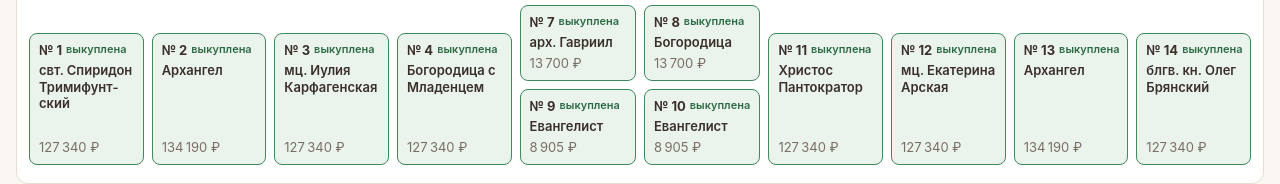
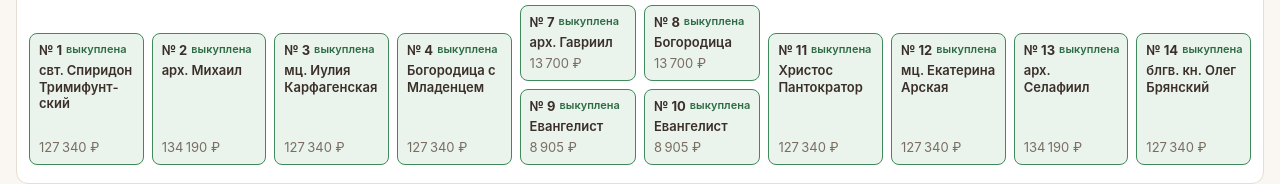
Before and after one commit to arturtr/tainstvolubvi, a plain HTML site: page ikonostas/index.html in a window 1280 px wide. Shown: the part 1042-1226 px from the top of the page. Drawn offline with Linux system fonts and the light colour scheme.

Commit message:
Name deacon door icons Michael and Selaphiel
Co-Authored-By: Claude Opus 5.5 <noreply@anthropic.com>
Claude-Session: https://claude.ai/code/session_01PKQHFRCz5WZbgQmJmL6ggU

```diff
--- a/ikonostas/index.html
+++ b/ikonostas/index.html
@@ -135,7 +135,7 @@
 // One line per icon: number → [name, price in rubles, bought]. Update `bought` as icons are closed.
 var ICONS = {
   1: ["свт. Спиридон Тримифунтский", 127340, true],
-  2: ["Архангел", 134190, true],
+  2: ["арх. Михаил", 134190, true],
   3: ["мц. Иулия Карфагенская", 127340, true],
   4: ["Богородица с Младенцем", 127340, true],
   5: ["Евангелист", 8905, true],
@@ -146,7 +146,7 @@ var ICONS = {
   10: ["Евангелист", 8905, true],
   11: ["Христос Пантократор", 127340, true],
   12: ["мц. Екатерина Арская", 127340, true],
-  13: ["Архангел", 134190, true],
+  13: ["арх. Селафиил", 134190, true],
   14: ["блгв. кн. Олег Брянский", 127340, true],
   15: ["Благовещение", 69200, false],
   16: ["Рождество Христово", 69200, false],
```
